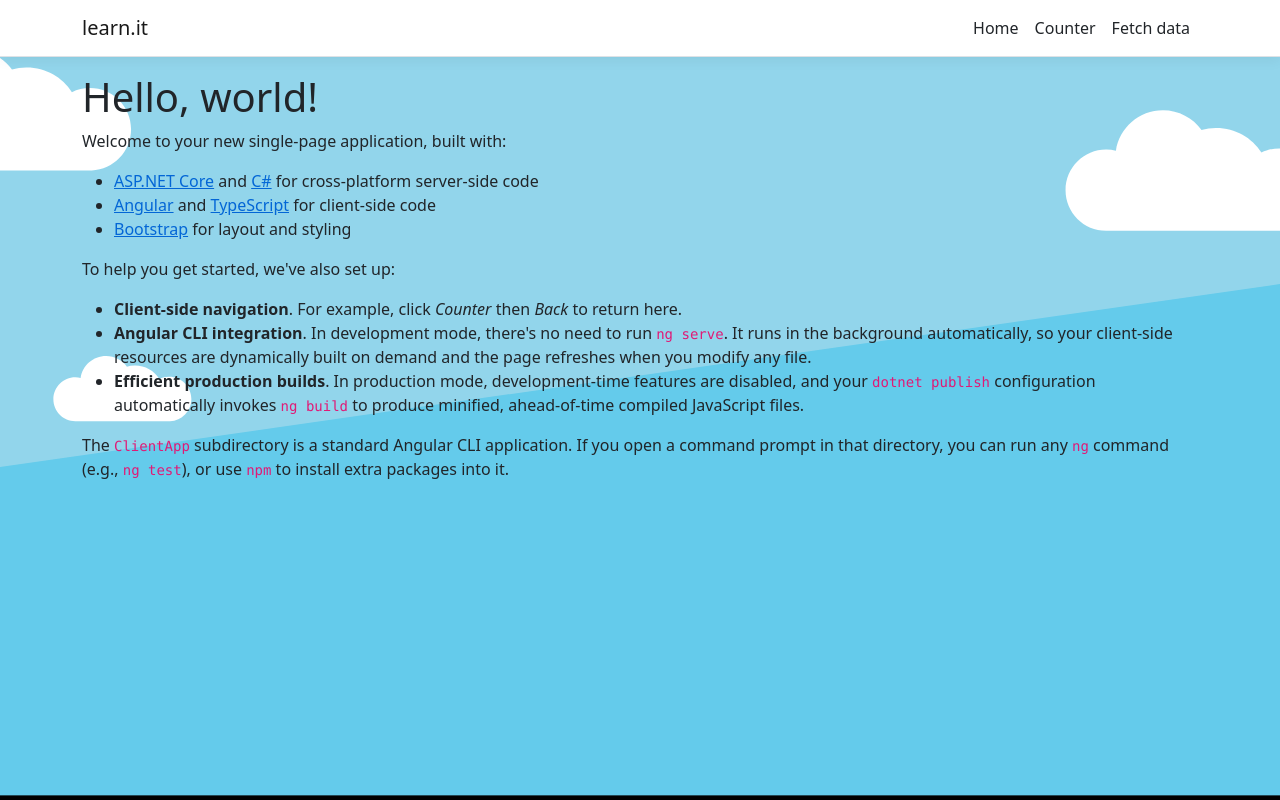
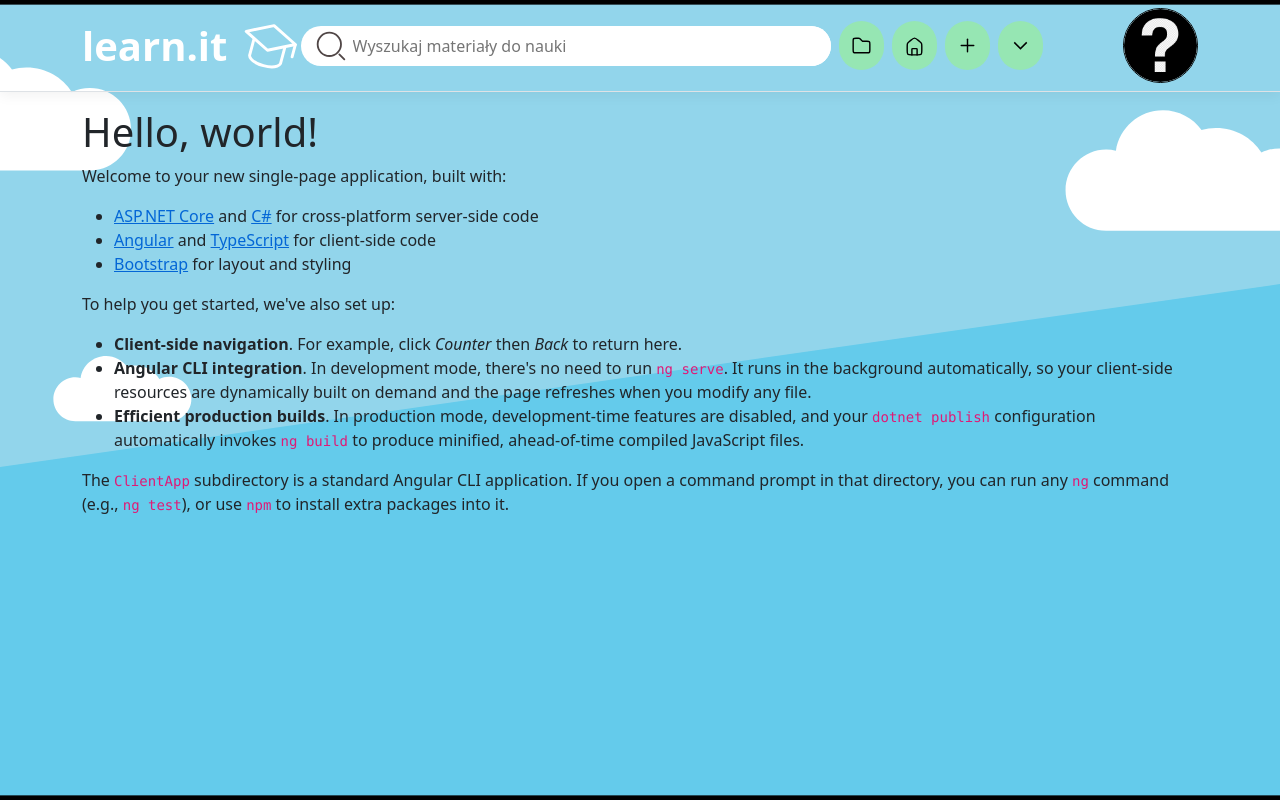
Before and after one commit to Xyloo/learn.it, an Angular app in the folder learn.it/ClientApp/: page / in a window 1280 px wide. Built offline with nearby package versions, Linux system fonts and the light colour scheme.

Commit message:
added nav-menu

```diff
--- a/learn.it/ClientApp/src/app/nav-menu/nav-menu.component.css
+++ b/learn.it/ClientApp/src/app/nav-menu/nav-menu.component.css
@@ -6,7 +6,30 @@ a.navbar-brand {
 
 html {
   font-size: 14px;
+  color: var(--text-color);
 }
+
+.navbar {
+  color: white;
+}
+
+.nav-title {
+  font-size: 2.5rem;
+  font-weight: bold;
+}
+
+.logo-icon {
+  height: 3.5rem;
+  width: auto;
+  margin-left: 10px;
+}
+
+a {
+  color: var(--text-color);
+  text-decoration: none;
+}
+
+
 @media (min-width: 768px) {
   html {
     font-size: 16px;
@@ -16,3 +39,134 @@ html {
 .box-shadow {
   box-shadow: 0 .25rem .75rem rgba(0, 0, 0, .05);
 }
+
+.search-container {
+  display: flex;
+  flex-grow: 1; /* Allow the container to grow and fill the space */
+  max-width: 600px; /* Maximum width you want the search bar to be */
+  margin: 0 auto; /* Center the search bar */
+  background-color: #ffffff;
+  border-radius: 20px;
+}
+
+.search-container input[type="search"] {
+  width: 100%;
+  border: 0px;
+  border-radius: 20px;
+}
+
+.search-container input[type="search"]:focus {
+  outline: none;
+  /*border-color: #4e7a5a;*/
+}
+
+.search-icon {
+  height: 2.5rem;
+  width: auto;
+  margin-left: 10px;
+}
+/* Media Query for smaller screens */
+@media (max-width: 768px) {
+  .search-container {
+    width: 90%; /* You can adjust this value to give some margin on smaller screens */
+    max-width: none; /* On small screens, the max-width no longer applies */
+  }
+}
+
+
+.nav-icons {
+  display: flex;
+  align-items: center;
+}
+
+.icon-btn {
+  background-color: var(--green-light-main);
+  border-radius: 25px;
+  padding: 10px;
+  margin: 0px;
+  border: none;
+  color: white;
+  font-size: 1.5rem;
+  cursor: pointer;
+  margin-left: 0.5rem;
+  line-height: 1;
+}
+
+.icon-btn img {
+  vertical-align: middle;
+  width: 25px;
+  height: 25px;
+  margin-bottom: 2px;
+}
+
+
+.user-avatar {
+  width: 75px;
+  height: 75px;
+  border-radius: 50%;
+  border: 1px solid black;
+  overflow: hidden;
+  margin-left: 5rem;
+  background: white;
+}
+
+  .user-avatar img {
+    width: 100%;
+    height: 100%;
+    object-fit: cover;
+    display: block;
+  }
+
+
+.dropdown {
+  position: relative;
+  display: inline-block;
+}
+
+.dropdown-wrapper {
+  display: flex;
+  flex-direction: column;
+  align-items: center;
+  border-radius: 8px;
+}
+
+.dropdown-menu {
+  display: none;
+  position: absolute;
+  background-color: var(--primary-bg-color);
+  min-width: 160px;
+  margin-top: 15px;
+  padding: 12px 10px;
+  z-index: 1;
+  right: 0;
+
+}
+
+.dropdown-menu a {
+  color: black;
+  background-color: var(--green-light-main);
+  padding: 8px 16px;
+  text-decoration: none;
+  width: 100%;
+  display: block;
+  white-space: nowrap;
+  border-bottom: 1px solid #000;
+}
+.dropdown-menu a:hover {
+    background-color: #ddd;
+
+}
+  .dropdown-menu a:first-child {
+    border-top-left-radius: 8px;
+    border-top-right-radius: 8px;
+  }
+
+  .dropdown-menu a:last-child {
+    border-bottom-left-radius: 8px;
+    border-bottom-right-radius: 8px;
+  }
+
+
+.show .dropdown-menu {
+  display: block;
+}
--- a/learn.it/ClientApp/src/app/nav-menu/nav-menu.component.html
+++ b/learn.it/ClientApp/src/app/nav-menu/nav-menu.component.html
@@ -1,44 +1,46 @@
 <header>
   <nav
-    class="navbar navbar-expand-sm navbar-toggleable-sm navbar-light bg-white border-bottom box-shadow mb-3"
-  >
+    class="navbar navbar-expand-sm navbar-toggleable-sm border-bottom box-shadow mb-3">
     <div class="container">
-      <a class="navbar-brand" [routerLink]="['/']">learn.it</a>
-      <button
-        class="navbar-toggler"
-        type="button"
-        data-toggle="collapse"
-        data-target=".navbar-collapse"
-        aria-label="Toggle navigation"
-        [attr.aria-expanded]="isExpanded"
-        (click)="toggle()"
-      >
-        <span class="navbar-toggler-icon"></span>
-      </button>
-      <div
-        class="navbar-collapse collapse d-sm-inline-flex justify-content-end"
-        [ngClass]="{ show: isExpanded }"
-      >
-        <ul class="navbar-nav flex-grow">
-          <li
-            class="nav-item"
-            [routerLinkActive]="['link-active']"
-            [routerLinkActiveOptions]="{ exact: true }"
-          >
-            <a class="nav-link text-dark" [routerLink]="['/']">Home</a>
-          </li>
-          <li class="nav-item" [routerLinkActive]="['link-active']">
-            <a class="nav-link text-dark" [routerLink]="['/counter']"
-              >Counter</a
-            >
-          </li>
-          <li class="nav-item" [routerLinkActive]="['link-active']">
-            <a class="nav-link text-dark" [routerLink]="['/fetch-data']"
-              >Fetch data</a
-            >
-          </li>
-        </ul>
+      <a class="nav-text nav-title" [routerLink]="['/']">learn.it</a>
+      <img src="/assets/project-logo.svg" alt="Icon" class="logo-icon" />
+      <div class="search-container">
+        <label for="search" class="search-icon-label">
+          <img src="/assets/search-icon.svg" alt="Icon" class="search-icon" />
+        </label>
+        <input type="search" placeholder="Wyszukaj materiały do nauki">
       </div>
+
+      <div class="nav-icons">
+        <button class="icon-btn">
+          <img src="/assets/file-icon.svg" alt="Icon" />
+        </button>
+        <button routerLink="/" class="icon-btn">
+          <img src="/assets/home-icon.svg" alt="Icon" />
+        </button>
+        <button routerLink="/create-set" class="icon-btn">
+          <img src="/assets/plus-icon.svg" alt="Icon" />
+        </button>
+        <div class="dropdown" [class.show]="showDropdown">
+          <button class="icon-btn" (click)="toggleDropdown()">
+            <img src="/assets/expand-down-icon.svg" alt="Icon" />
+          </button>
+          <div class="dropdown-menu" *ngIf="showDropdown">
+            <div class="dropdown-wrapper">
+            <a href="#">Profil</a>
+            <a href="#">Ustawienia</a>
+            <a href="#">Wyszukaj</a>
+            <a href="#">Dodaj zestaw</a>
+            <a href="#">Pomoc</a>
+            <a routerLink="/login">Wyloguj</a>
+            </div>
+          </div>
+        </div>
+      </div>
+      <div class="user-avatar">
+        <img src="/assets/temp-avatar.png" alt="User Avatar" />
+      </div>
+
     </div>
   </nav>
 </header>
--- a/learn.it/ClientApp/src/app/nav-menu/nav-menu.component.ts
+++ b/learn.it/ClientApp/src/app/nav-menu/nav-menu.component.ts
@@ -1,4 +1,4 @@
-import { Component } from '@angular/core';
+import { Component, HostListener } from '@angular/core';
 
 @Component({
   selector: 'app-nav-menu',
@@ -6,13 +6,20 @@ import { Component } from '@angular/core';
   styleUrls: ['./nav-menu.component.css']
 })
 export class NavMenuComponent {
-  isExpanded = false;
 
-  collapse() {
-    this.isExpanded = false;
+  showDropdown: boolean = false;
+  toggleDropdown() {
+    this.showDropdown = !this.showDropdown;
   }
 
-  toggle() {
-    this.isExpanded = !this.isExpanded;
+  closeDropdown() {
+    this.showDropdown = false;
+  }
+
+  @HostListener('document:click', ['$event'])
+  clickOutside(event: { target: { closest: (arg0: string) => any; }; }) {
+    if (!event.target.closest('.dropdown')) {
+      this.closeDropdown();
+    }
   }
 }
```
